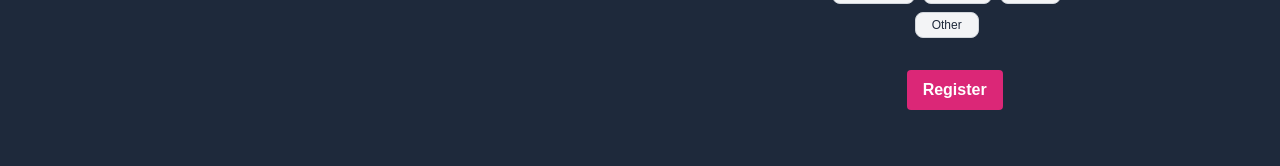
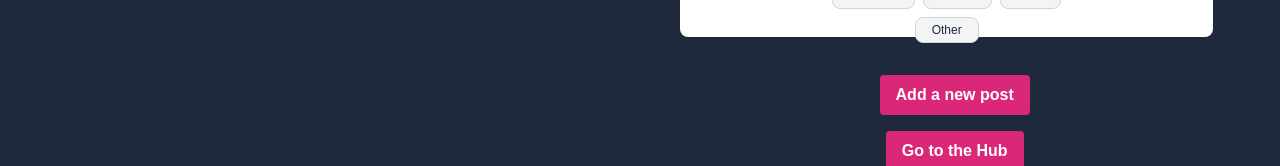
Before and after one commit to TBean18/Bulletin-Buddy, a React (Create React App) app in the folder my-app/: page /newPost in a window 1280 px wide. Shown: the part 869-1035 px from the top of the page. Before the commit the page ends 979 px from the top, so only its background shows below. Built offline with nearby package versions, Linux system fonts and the light colour scheme.

Commit message:
adding in button to hub

```diff
--- a/my-app/src/PostTools/PostCard.js
+++ b/my-app/src/PostTools/PostCard.js
@@ -1,6 +1,6 @@
 import React, { useContext, useState } from "react";
 import { GlobalContext } from "../context/GlobalState";
-
+import { Link, withRouter } from "react-router-dom";
 const PostCard = () => {
   // TODO :
   const [title, setTitle] = useState("");
@@ -254,8 +254,19 @@ const PostCard = () => {
             className="ml-4 mt-4 rounded h-full py-2 px-4 text-white font-bold  bg-pink-600 hover:bg-pink-500  focus:outline-none focus:ring-2 focus:bg-pink-500  focus:ring-opacity-50"
           >
             {" "}
-            Register{" "}
+            Add a new post{" "}
           </button>
+
+                <Link to='/hub'>
+
+          <button
+            onClick={() => makePost()}
+            className="ml-4 mt-4 rounded h-full py-2 px-4 text-white font-bold  bg-pink-600 hover:bg-pink-500  focus:outline-none focus:ring-2 focus:bg-pink-500  focus:ring-opacity-50"
+          >
+            {" "}
+            Go to the Hub{" "}
+          </button>
+          </Link>
         </div>
       </div>
     </div>
```
Also changed, not shown: my-app/src/OrganizationPages/Login.js (line endings or trailing spaces).
